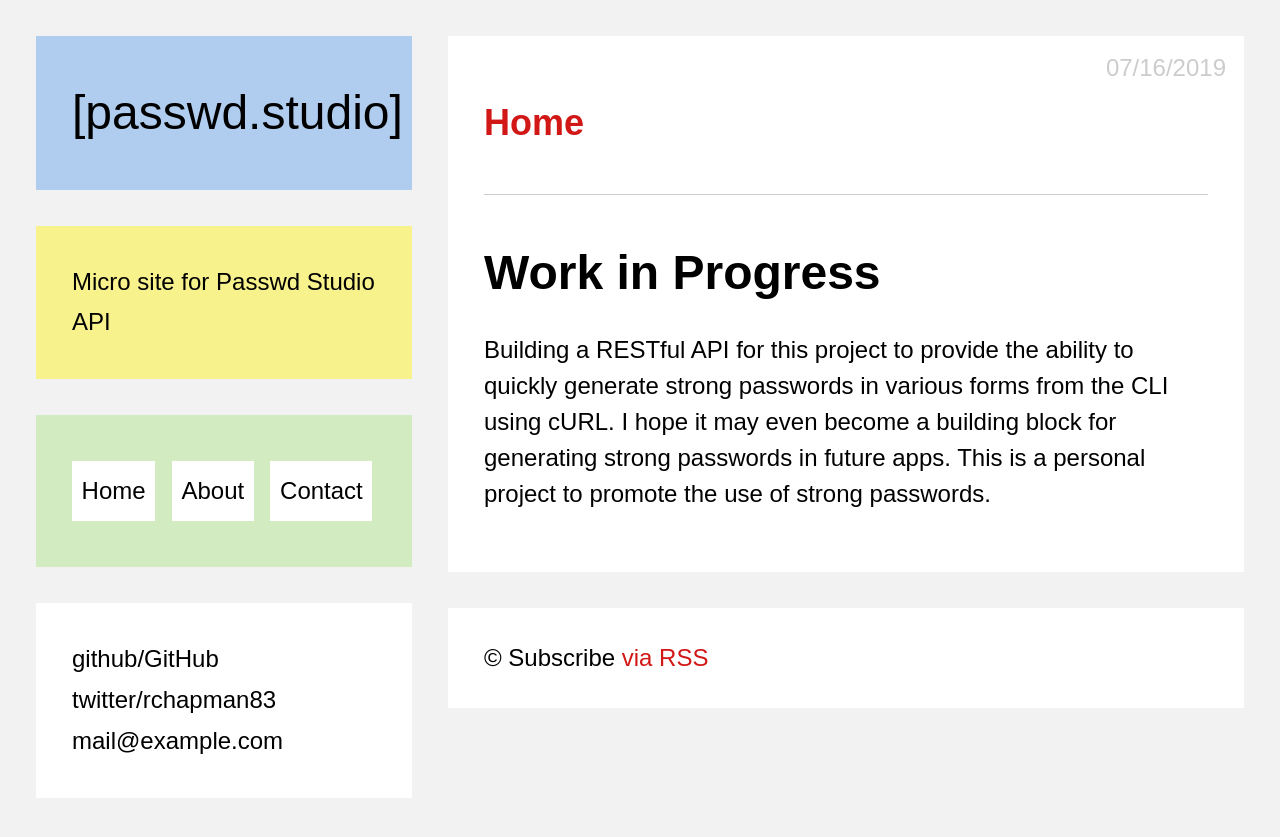
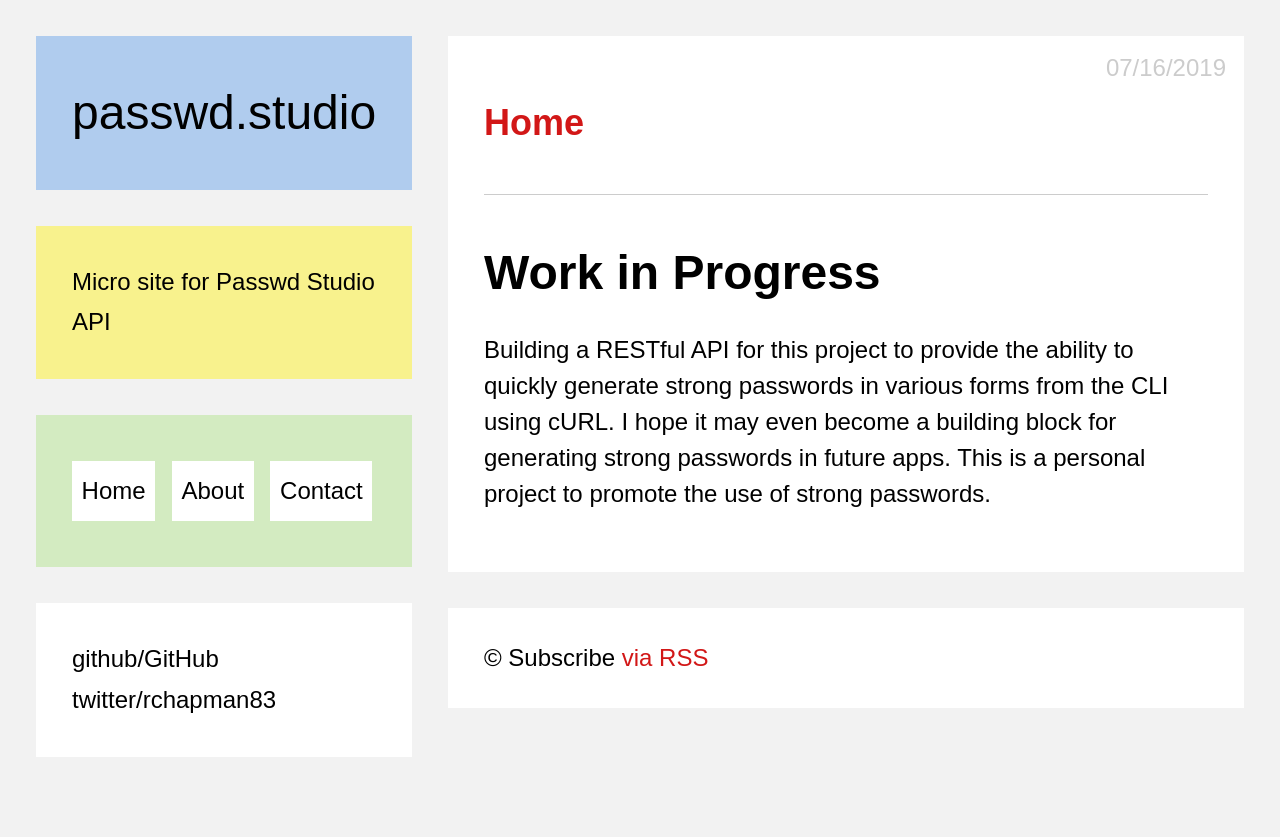
Before and after one commit to rchapman83/passwd-studio-web, a Jekyll site: the page built from home.markdown, in a window 1280 px wide. Shown: the top 837 px of the page. Built offline with Jekyll 4.4.1, drawn with Linux system fonts in a browser that asks for light colours.

Commit message:
Update _config.yml

```diff
--- a/_config.yml
+++ b/_config.yml
@@ -1,5 +1,5 @@
 ---
-title: "[passwd.studio]"
+title: "passwd.studio"
 timezone: Australia/Melbourne
 collections:
   posts:
@@ -26,7 +26,7 @@ url: https://www.passwd.studio
 permalink: pretty
 github: rchapman83
 twitter: rchapman83
-email: mail@example.com
+email:
 disqus-id:
 markdown: kramdown
 sass:
```
